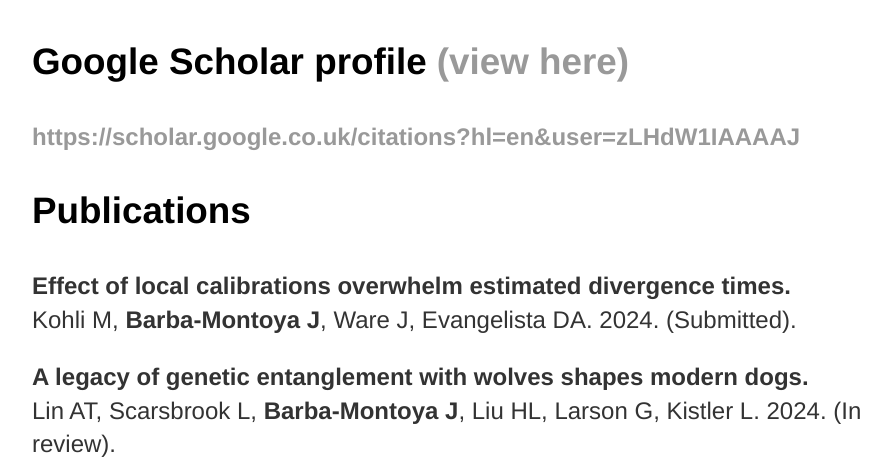
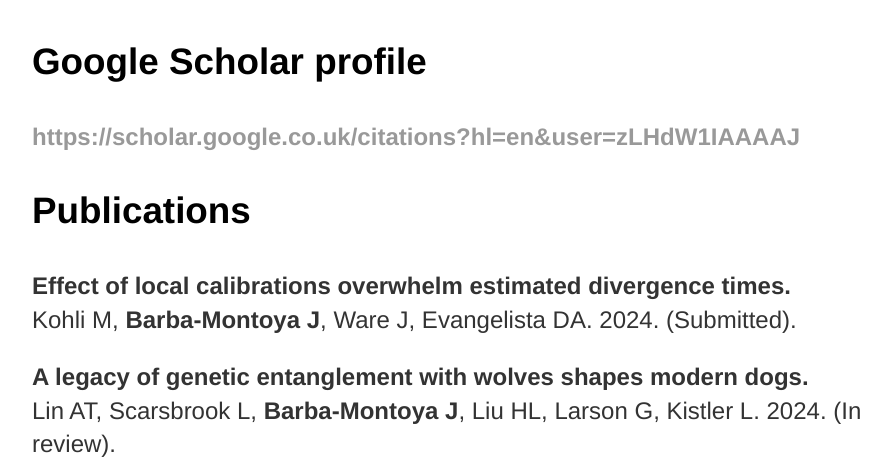
Before and after one commit to josebarbamontoya/josebarbamontoya.github.io, a Jekyll site: the page built from research/index.html, in a window 1280 px wide and 900 px high, cut to the strip 424-900 px from the top of the window. Shown: the whole strip, without its empty margins (160-1051 px from the left). Built offline with Jekyll 4.4.1, drawn with Linux system fonts in a browser that asks for light colours.

Commit message:
Update index.html

```diff
--- a/research/index.html
+++ b/research/index.html
@@ -6,7 +6,7 @@
 	<div class="research">
 					<h1>Research</h1>
 					<p style="text-align:center;"><img src="/img/photo15.jpg" height="200" width="678"></p>
-					<h3>Google Scholar profile <a href="https://scholar.google.co.uk/citations?hl=en&user=zLHdW1IAAAAJ">(view here)</h3></a>
+					<h3>Google Scholar profile</h3>
 					<p><b><a href="https://scholar.google.co.uk/citations?hl=en&user=zLHdW1IAAAAJ">https://scholar.google.co.uk/citations?hl=en&user=zLHdW1IAAAAJ</a></b>
 
 					<h3>Publications</h3>
```
